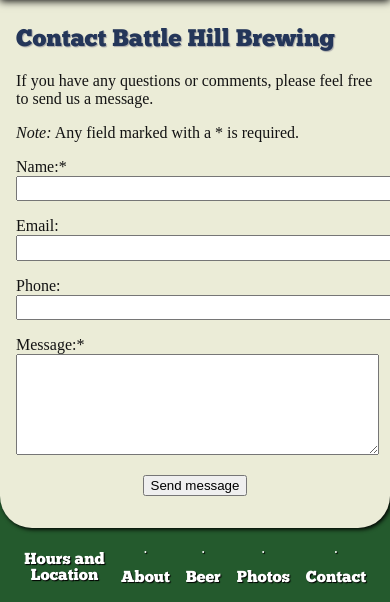
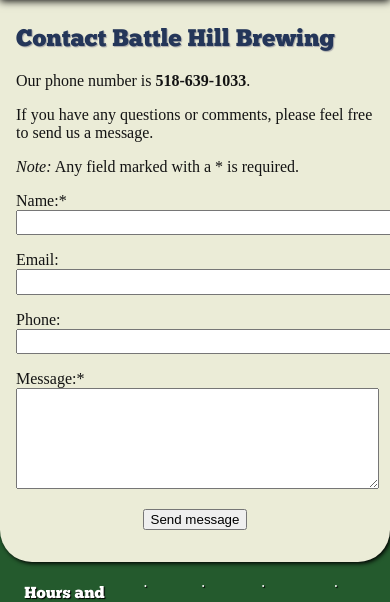
Before and after one commit to lo-windigo/battlehill, a PHP site: page /contact.php in a window 390 px wide; the page is wider, and only the part inside the window is pictured. Shown: the part 109-711 px from the top of that part. Run offline with PHP 8.4, Linux system fonts and the light colour scheme.

Commit message:
Added phone number

```diff
--- a/contact.php
+++ b/contact.php
@@ -71,6 +71,9 @@
 	}
 ?>
 	<h1 class="content-title"><?php echo PAGE_TITLE; ?></h1>
+	<p>
+		Our phone number is <strong>518-639-1033</strong>.
+	</p>
 <?php
 	if($error) {
 
```
